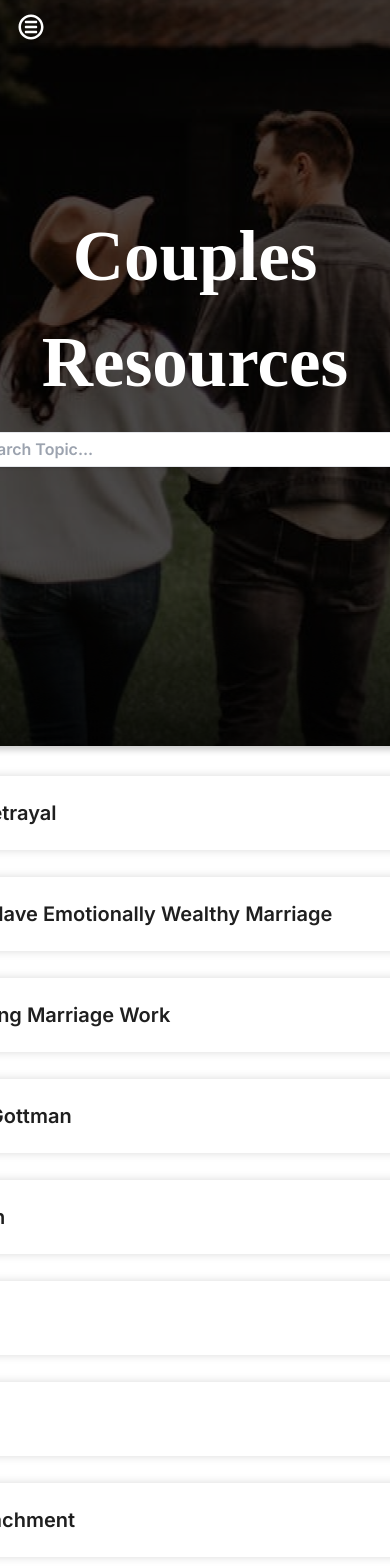
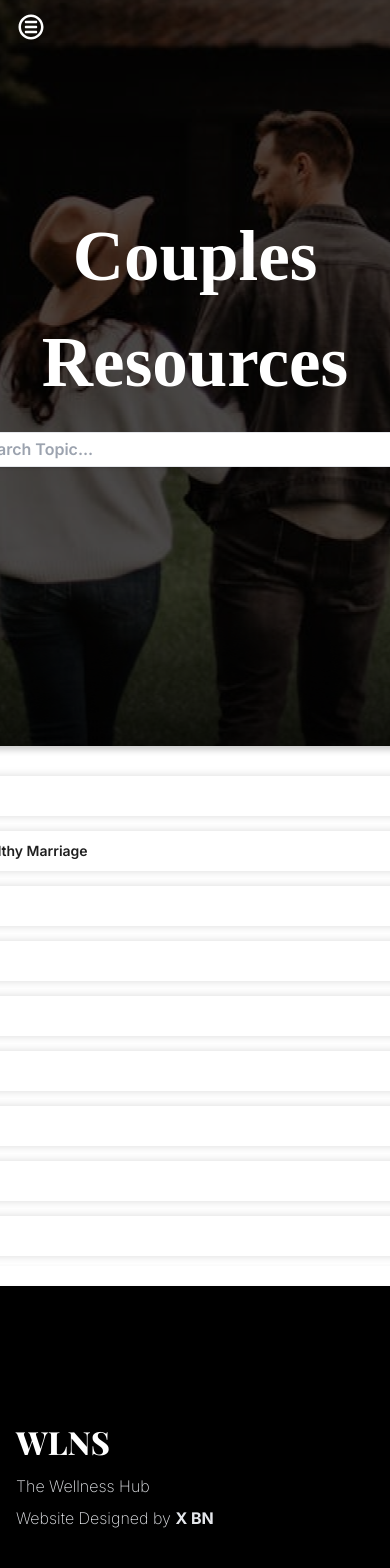
Before and after one commit to topcowmoo/areca-vestiaria, a React (Vite) app: page /couples-resources in a window 390 px wide. Shown: the top 1568 px of the page. Built offline with nearby package versions, Linux system fonts and the light colour scheme; a web font is replaced by a local one.

Commit message:
made directory responsive

```diff
--- a/src/components/Directory.jsx
+++ b/src/components/Directory.jsx
@@ -1,18 +1,25 @@
 import PropTypes from "prop-types";
 
 function Directory({ filteredData }) {
-  const minItemsToShow = 7;
-  const minHeight = minItemsToShow * 120 + 40;
+  const rowHeight = 60; // Approximate height of each row in pixels
+  const maxVisibleRows = 9; // Number of rows to display before scrolling
+  const maxHeight = rowHeight * maxVisibleRows; // Calculate max height for 9 rows
 
   return (
     <div
-      className="w-[1200px] p-[40px] px-[39px] pt-[20px] pb-[20px] bg-white rounded-[10px] shadow-inner flex"
+      className="w-full max-w-[1200px] p-[20px] md:p-[40px] md:px-[39px] pt-[20px] pb-[20px] bg-white rounded-[10px] shadow-inner flex"
       style={{
-        minHeight: `${minHeight}px`,
-        height: filteredData.length > 0 ? `${minHeight}px` : "auto",
+        height: filteredData.length > 0 ? `${maxHeight}px` : "auto",
+        paddingLeft: "22px", // Increased left padding
+        paddingRight: "22px",
       }}
     >
-      <div className="flex flex-col gap-[27px] h-full overflow-y-auto pr-[33px] pl-[10px] custom-scrollbar w-full pt-[10px] pb-[10px]">
+      <div
+        className="flex flex-col gap-[15px] h-full overflow-y-auto custom-scrollbar w-full pt-[10px] pb-[10px] pr-[15px] pl-[15px]" // Added left padding here
+        style={{
+          maxHeight: `${maxHeight}px`,
+        }}
+      >
         {filteredData.length > 0 ? (
           filteredData.map((item) => (
             <a
@@ -20,13 +27,13 @@ function Directory({ filteredData }) {
               href={item.link}
               target="_blank"
               rel="noopener noreferrer"
-              className="block px-[66px] py-[23px] bg-white rounded-[10px] shadow-custom-light text-[#1f1f1f] text-xl font-semibold font-['Inter'] text-left hover:underline"
+              className="block px-[20px] py-[10px] bg-white rounded-[10px] shadow-custom-light text-[#1f1f1f] text-sm font-semibold font-['Inter'] text-left hover:underline md:px-[35px] md:py-[15px] md:text-lg lg:px-[71px] lg:py-[23px] lg:text-xl" // Increased left padding for text boxes
             >
               {item.title}
             </a>
           ))
         ) : (
-          <div className="block px-[66px] py-[23px] bg-white rounded-[10px] shadow-custom-light text-[#1f1f1f] text-xl font-semibold font-['Inter'] text-left">
+          <div className="block px-[20px] py-[10px] bg-white rounded-[10px] shadow-custom-light text-[#1f1f1f] text-sm font-semibold font-['Inter'] text-left md:px-[35px] md:py-[15px] md:text-lg lg:px-[71px] lg:py-[23px] lg:text-xl">
             No results found
           </div>
         )}
```
